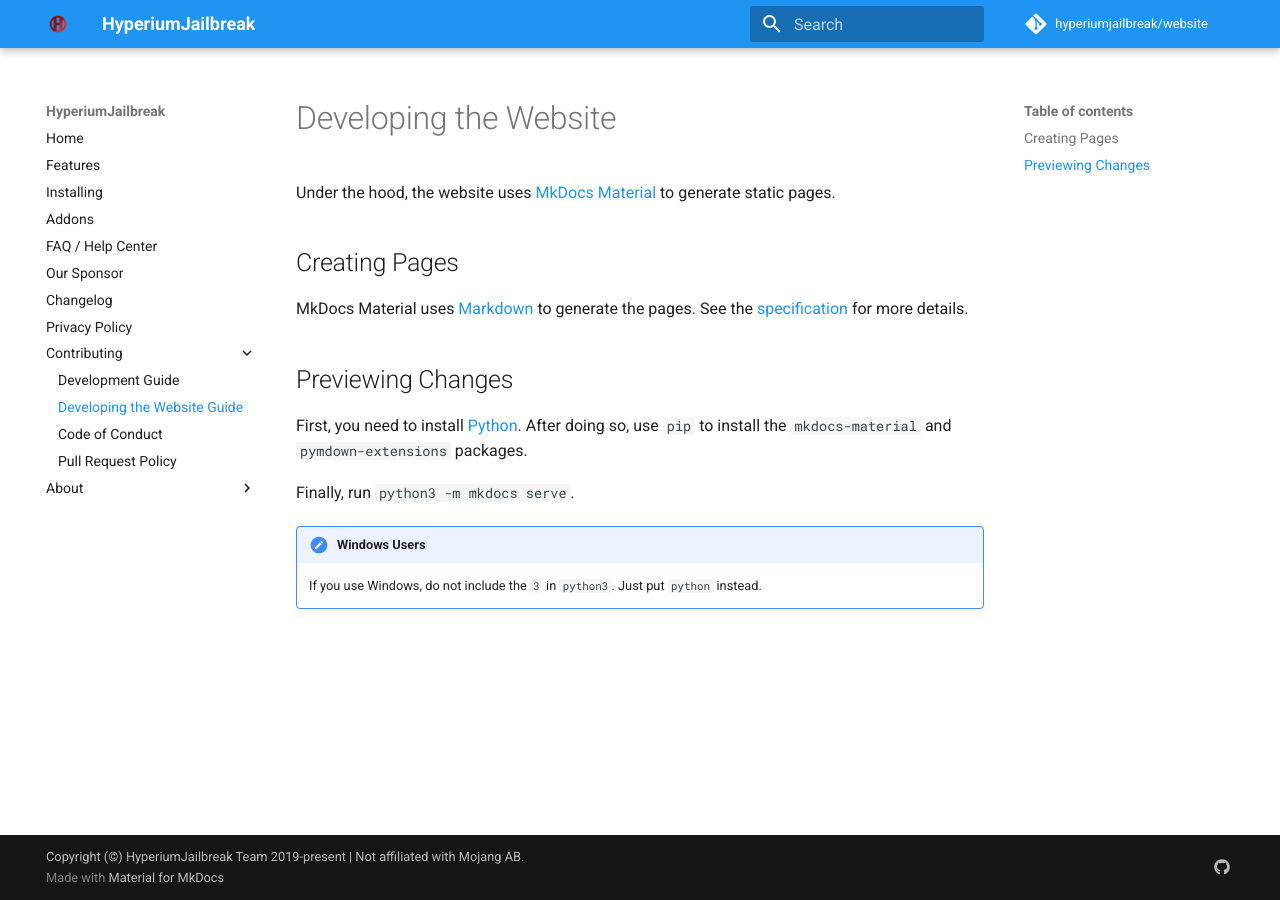
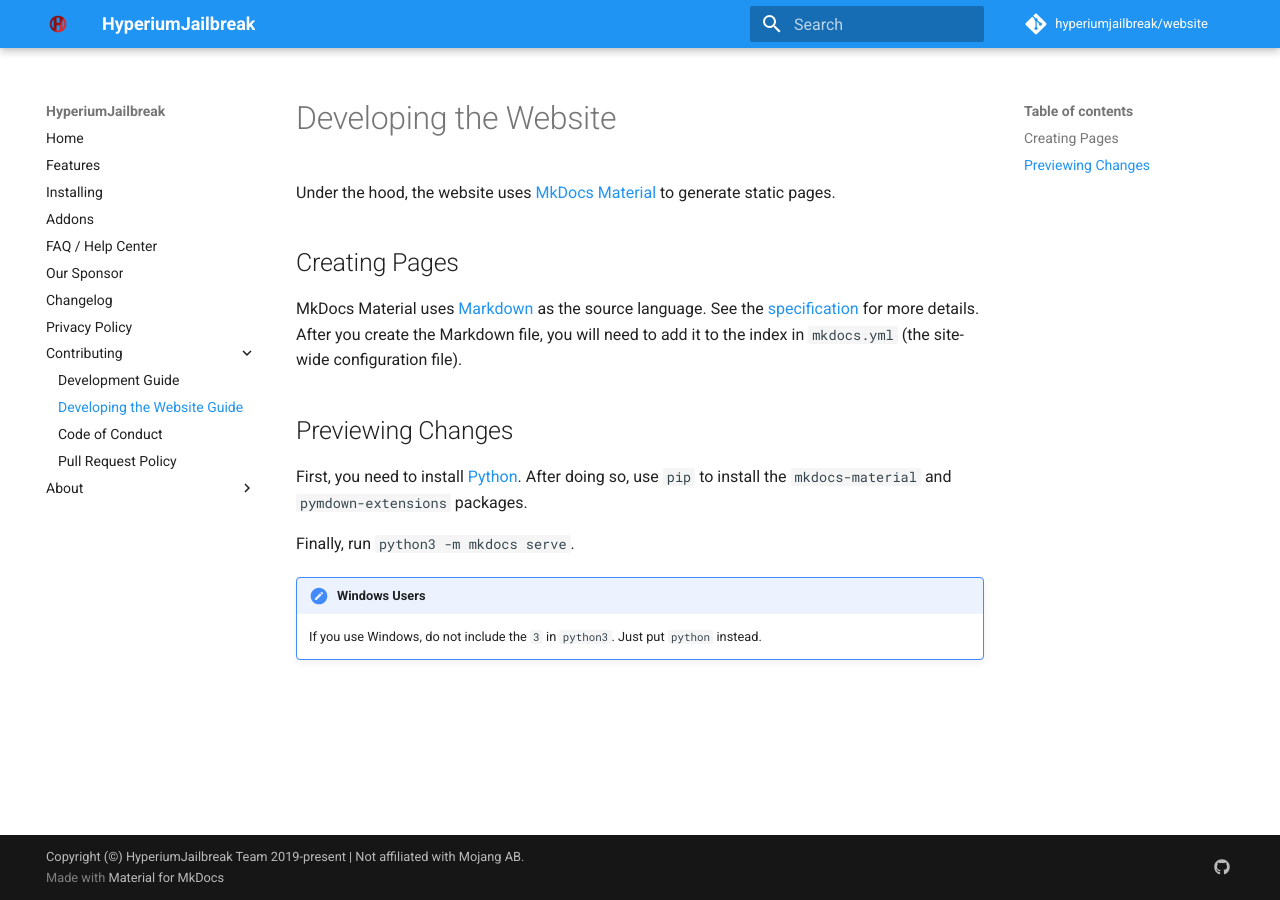
Before and after one commit to hyperiumjailbreak/hyperiumjailbreak.github.io, an MkDocs documentation site: the page built from docs/contrib/website_development.md, in a window 1280 px wide. Built offline with MkDocs 1.6.1 and Material for MkDocs 9.7.7, drawn with Linux system fonts in a browser that asks for light colours; comment, search, counter and statistics services are not loaded.

Commit message:
Clear up some grammar

```diff
--- a/docs/contrib/website_development.md
+++ b/docs/contrib/website_development.md
@@ -4,8 +4,9 @@ Under the hood, the website uses [MkDocs Material](https://squidfunk.github.io/m
 
 ## Creating Pages
 
-MkDocs Material uses [Markdown](https://daringfireball.net/projects/markdown/) to generate the pages.
+MkDocs Material uses [Markdown](https://daringfireball.net/projects/markdown/) as the source language.
 See the [specification](https://github.github.com/gfm/) for more details.
+After you create the Markdown file, you will need to add it to the index in `mkdocs.yml` (the site-wide configuration file).
 
 ## Previewing Changes
 
```
